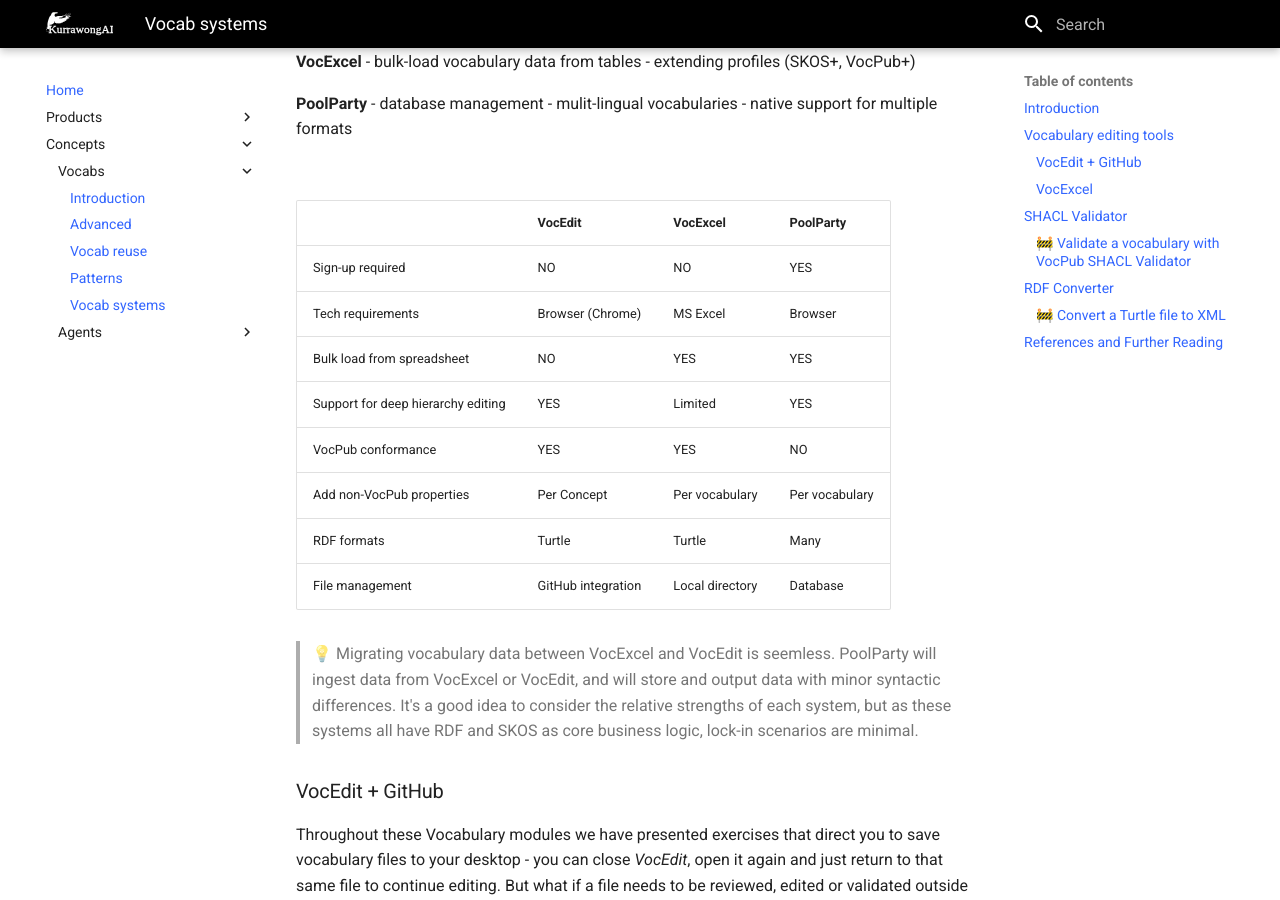
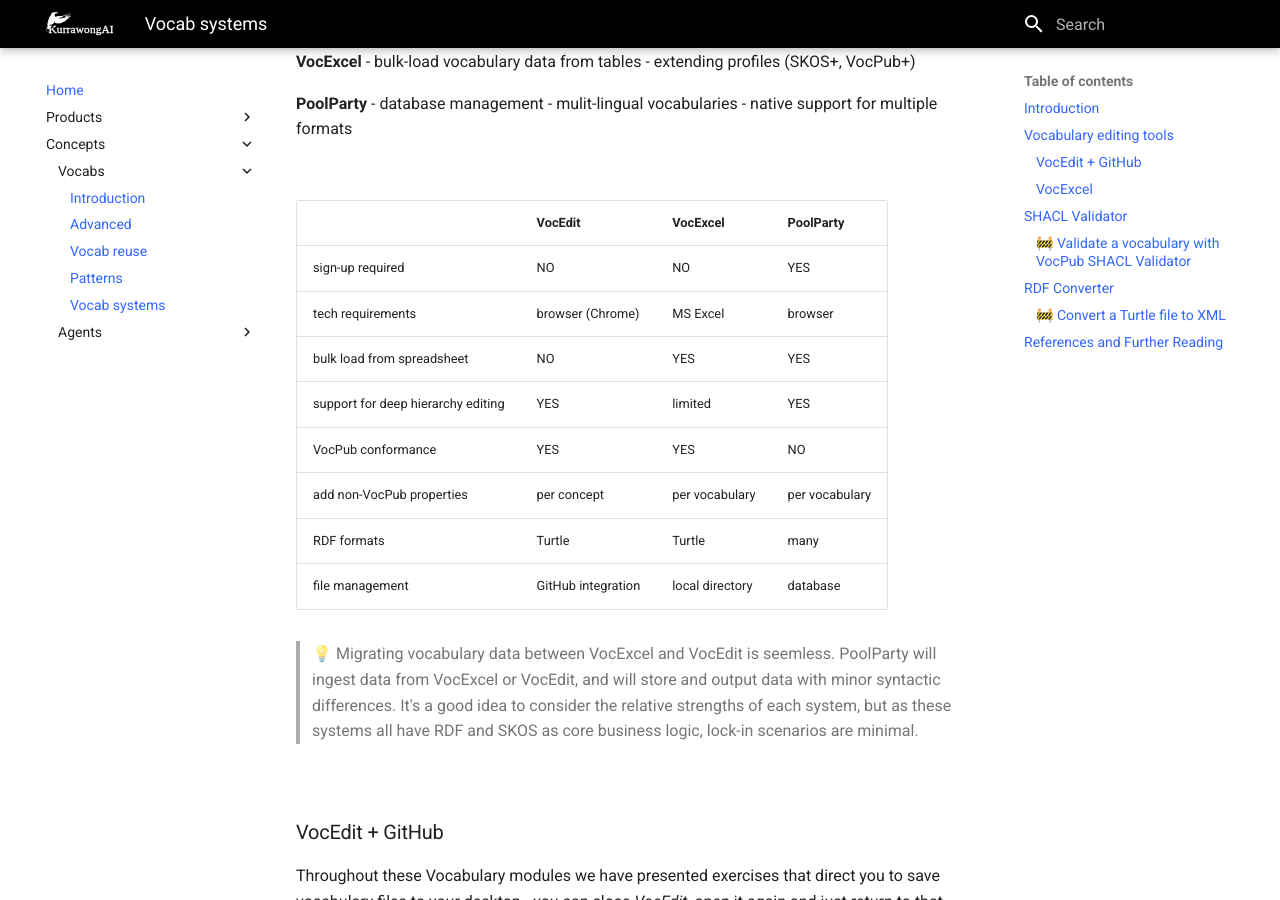
Before and after one commit to Kurrawong/docs, an MkDocs documentation site: the page built from docs/concepts/vocabs/vocab-systems.md, in a window 1280 px wide and 900 px high, scrolled down 1255 px. Built offline with MkDocs 1.6.1 and Material for MkDocs 9.7.7, drawn with Linux system fonts in a browser that asks for light colours.

Commit message:
Update vocab-systems.md

```diff
--- a/docs/concepts/vocabs/vocab-systems.md
+++ b/docs/concepts/vocabs/vocab-systems.md
@@ -53,16 +53,18 @@
 
 |  | VocEdit | VocExcel | PoolParty
 |:-------------|:--------|:--------------|:---------------------|
-| Sign-up required | NO | NO | YES |
-| Tech requirements | Browser (Chrome) | MS Excel | Browser |
-| Bulk load from spreadsheet | NO | YES | YES |
-| Support for deep hierarchy editing | YES | Limited | YES |
+| sign-up required | NO | NO | YES |
+| tech requirements | browser (Chrome) | MS Excel | browser |
+| bulk load from spreadsheet | NO | YES | YES |
+| support for deep hierarchy editing | YES | limited | YES |
 | VocPub conformance | YES | YES | NO |
-| Add non-VocPub properties | Per Concept | Per vocabulary | Per vocabulary |
-| RDF formats | Turtle | Turtle | Many |
-| File management | GitHub integration | Local directory | Database |
+| add non-VocPub properties | per concept | per vocabulary | per vocabulary |
+| RDF formats | Turtle | Turtle | many |
+| file management | GitHub integration | local directory | database |
 
 > 💡 Migrating vocabulary data between VocExcel and VocEdit is seemless. PoolParty will ingest data from VocExcel or VocEdit, and will store and output data with minor syntactic differences. It's a good idea to consider the relative strengths of each system, but as these systems all have RDF and SKOS as core business logic, lock-in scenarios are minimal.
+
+<br>
 
 ### VocEdit + GitHub
 
```
